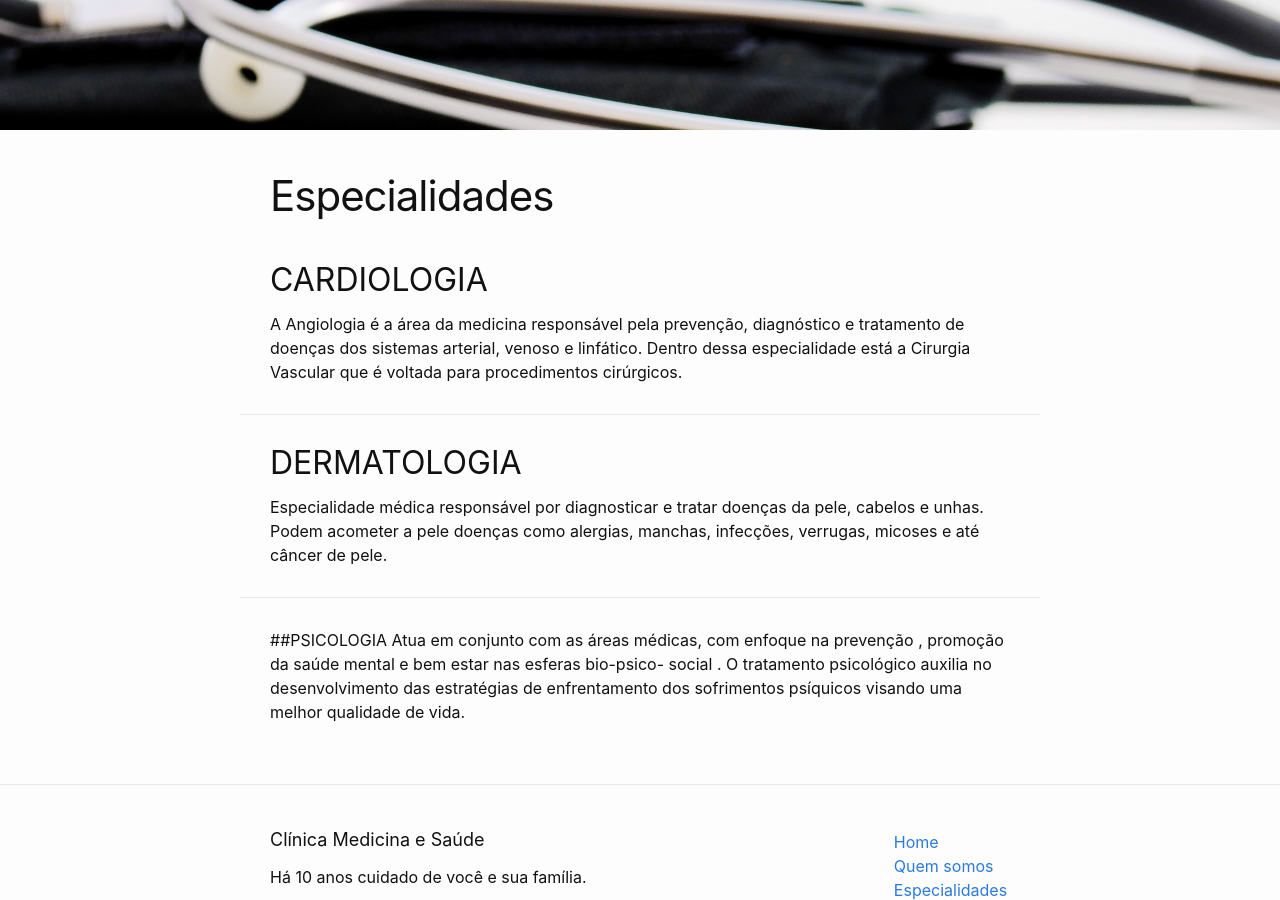
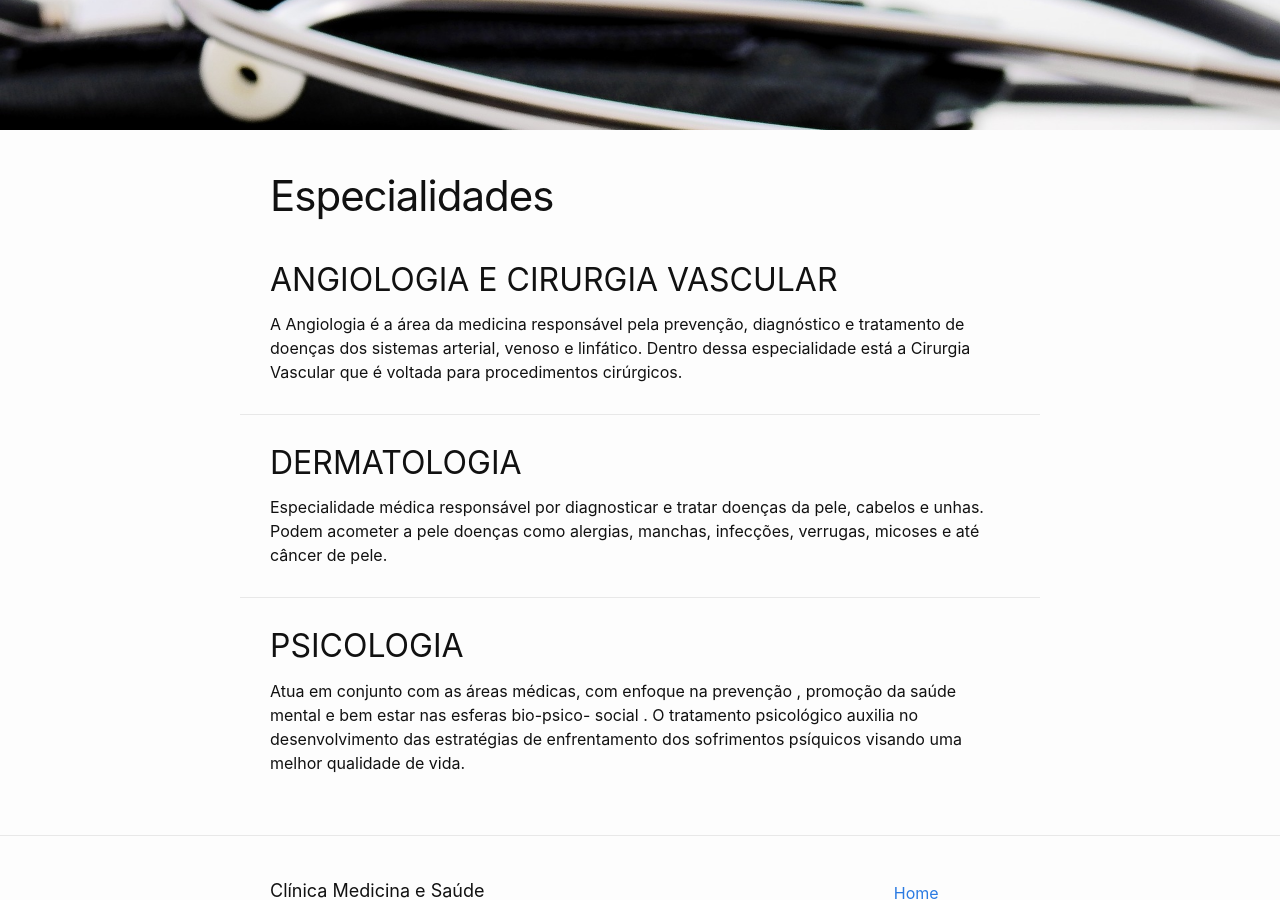
Before and after one commit to CopaTecnologia/medicinaesaude, a Jekyll site: the page built from especialidades.markdown, in a window 1280 px wide and 900 px high, scrolled down 566 px. Built offline with Jekyll 4.4.1, drawn with Linux system fonts in a browser that asks for light colours.

Commit message:
Updated Especialidades

```diff
--- a/especialidades.markdown
+++ b/especialidades.markdown
@@ -6,7 +6,7 @@ cover_image: "/uploads/stethoscope-1584222_1920.jpg"
 nav-title: Especialidades
 ---
 
-## CARDIOLOGIA
+## ANGIOLOGIA E CIRURGIA VASCULAR
 A Angiologia é a área da medicina responsável pela prevenção, diagnóstico e tratamento de doenças dos sistemas arterial, venoso e linfático. Dentro dessa especialidade está a Cirurgia Vascular que é voltada para procedimentos cirúrgicos.
 
 ---
@@ -16,5 +16,5 @@ Especialidade médica responsável por diagnosticar e tratar doenças da pele, c
 
 ---
 
-##PSICOLOGIA
+## PSICOLOGIA
 Atua em conjunto com as áreas médicas, com enfoque na prevenção , promoção da saúde mental e bem estar nas esferas bio-psico- social . O tratamento psicológico auxilia no desenvolvimento das estratégias de enfrentamento dos sofrimentos psíquicos visando uma melhor qualidade de vida.
```
